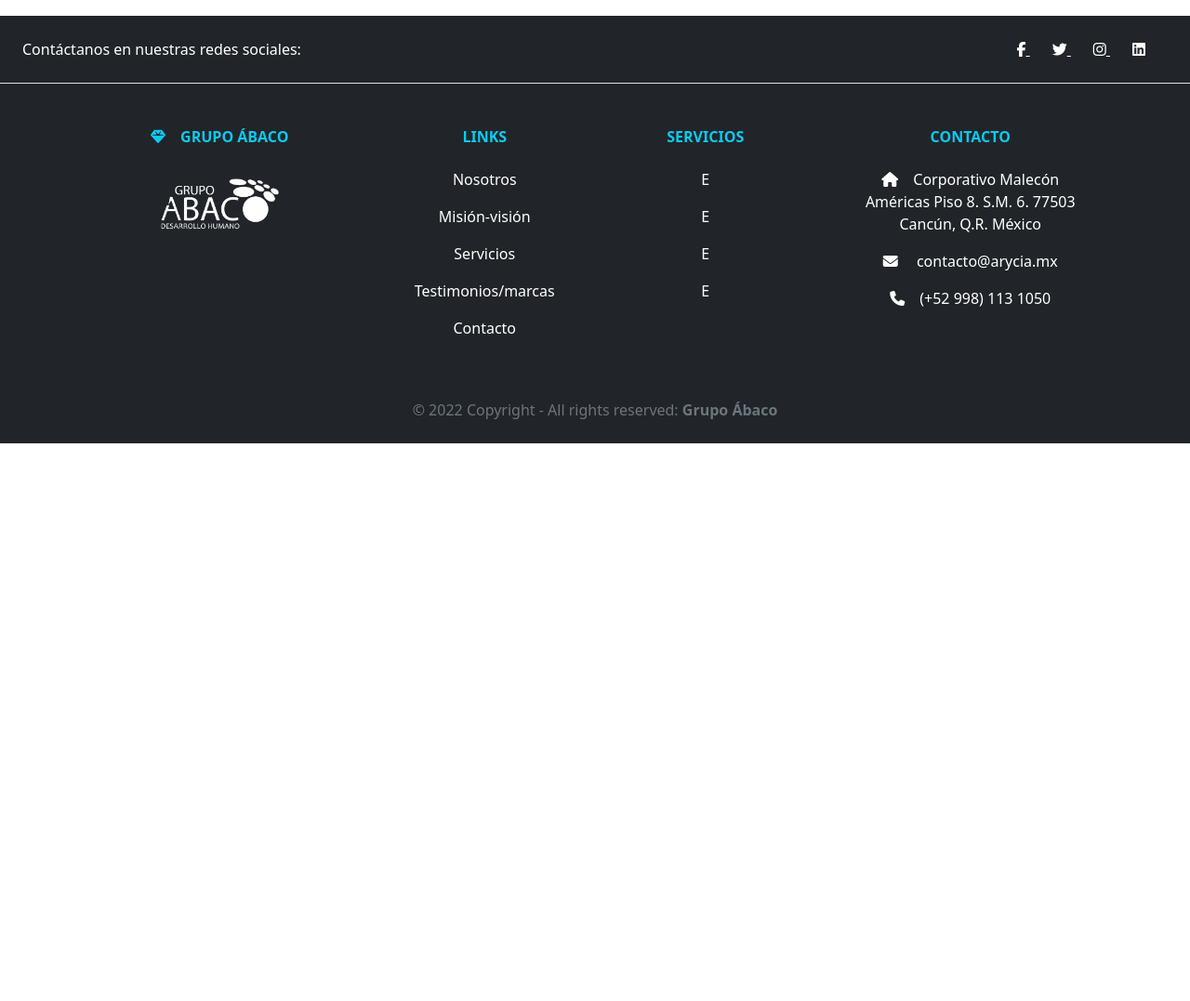
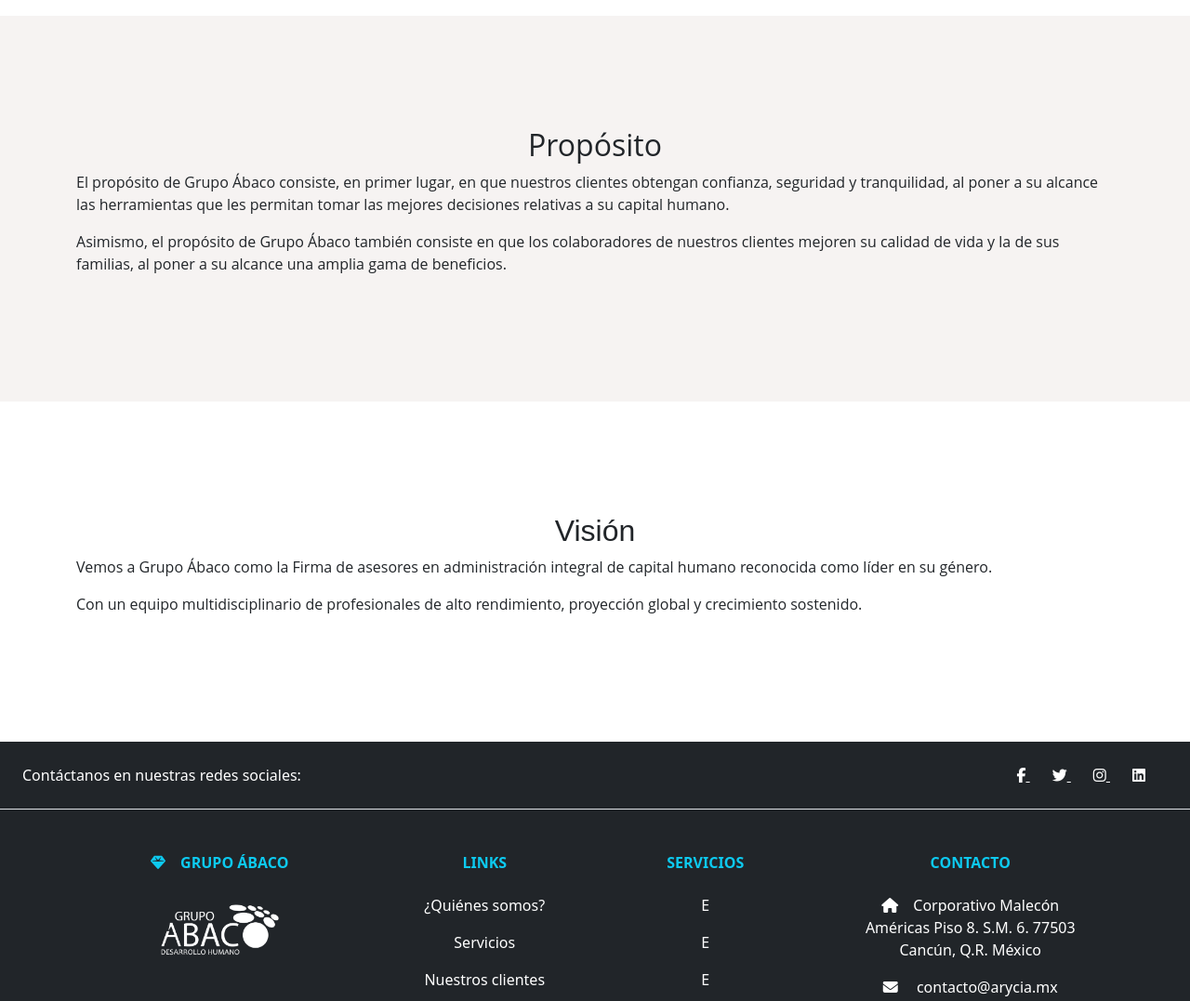
Before and after one commit to JaredMB/GRUPO_ABACO, a plain HTML site: page quienes_somos.html in a window 1280 px wide. Shown: the part 1380-2457 px from the top of the page at 93% size. Before the commit the page ends 1857 px from the top, so only its background shows below. Drawn offline with nearby package versions, Linux system fonts and the light colour scheme; files whose address does not match are found by name.

Commit message:
Quienes somos y links de footer

```diff
--- a/assets/css/style.css
+++ b/assets/css/style.css
@@ -23,6 +23,11 @@
     text-align: center;
 }
 
+h2{
+  text-align: center;
+  font-family: "Muli", sans-serif;
+}
+
 .click-btn {
   position: absolute;
   z-index: 10;
@@ -43,6 +48,7 @@
 .section-sp {
   padding: 120px 0;
   overflow: hidden;
+  font-family: "Open Sans", sans-serif;
 }
 
 /* ======== SECCIÓN QUIENES SOMOS ======== */
--- a/quienes_somos.html
+++ b/quienes_somos.html
@@ -117,6 +117,43 @@
         </div>
     </section>
 
+    <section class="section-sp section-bg">
+        <div class="container">
+            <h1>Propósito</h1>
+            <div class="col-md-12">
+                <p>
+                    El propósito de Grupo Ábaco consiste, en primer lugar, en que nuestros clientes
+                    obtengan confianza, seguridad y tranquilidad, al poner a su alcance las herramientas
+                     que les permitan tomar las mejores decisiones relativas a su capital humano.
+                </p>
+                <p>
+                    Asimismo, el propósito de Grupo Ábaco también consiste en que los colaboradores
+                    de nuestros clientes mejoren su calidad de vida y la de sus familias, al poner a
+                    su alcance una amplia gama de beneficios.
+                </p>
+            </div>
+
+        </div>
+    </section>
+
+    <section class="section-sp">
+        <div class="container">
+            <h2>Visión</h2>
+            <p>
+                Vemos a Grupo Ábaco como la Firma de asesores en administración integral de capital
+                humano reconocida como líder en su género.
+            </p>
+            <p>
+                Con un equipo multidisciplinario de profesionales de alto rendimiento, proyección
+                global y crecimiento sostenido.
+            </p>
+        </div>
+    </section>
+
+    <section>
+
+    </section>
+
 
     <!--========== Inicia Footer ==========-->
 
@@ -171,19 +208,19 @@
                         Links
                         </h6>
                         <p>
-                        <a href="#" class="text-reset text-decoration-none">Nosotros</a>
+                        <a href="quienes_somos.html" class="text-reset text-decoration-none">¿Quiénes somos?</a>
                         </p>
                         <p>
-                        <a href="#" class="text-reset text-decoration-none">Misión-visión</a>
+                        <a href="servicios.html" class="text-reset text-decoration-none">Servicios</a>
                         </p>
                         <p>
-                        <a href="#" class="text-reset text-decoration-none">Servicios</a>
+                        <a href="clientes.html" class="text-reset text-decoration-none">Nuestros clientes</a>
                         </p>
                         <p>
-                        <a href="#" class="text-reset text-decoration-none">Testimonios/marcas</a>
+                        <a href="beneficios.html" class="text-reset text-decoration-none">Beneficios para ti</a>
                         </p>
                         <p>
-                        <a href="#" class="text-reset text-decoration-none">Contacto</a>
+                        <a href="contacto.html" class="text-reset text-decoration-none">Contácto</a>
                         </p>
                     </div>
 
```
Also changed, not shown: beneficios.html (+5 -5 lines), clientes.html (+5 -5 lines), contacto.html (+5 -5 lines), index.html (+1 -1 lines), servicios.html (+5 -5 lines).
